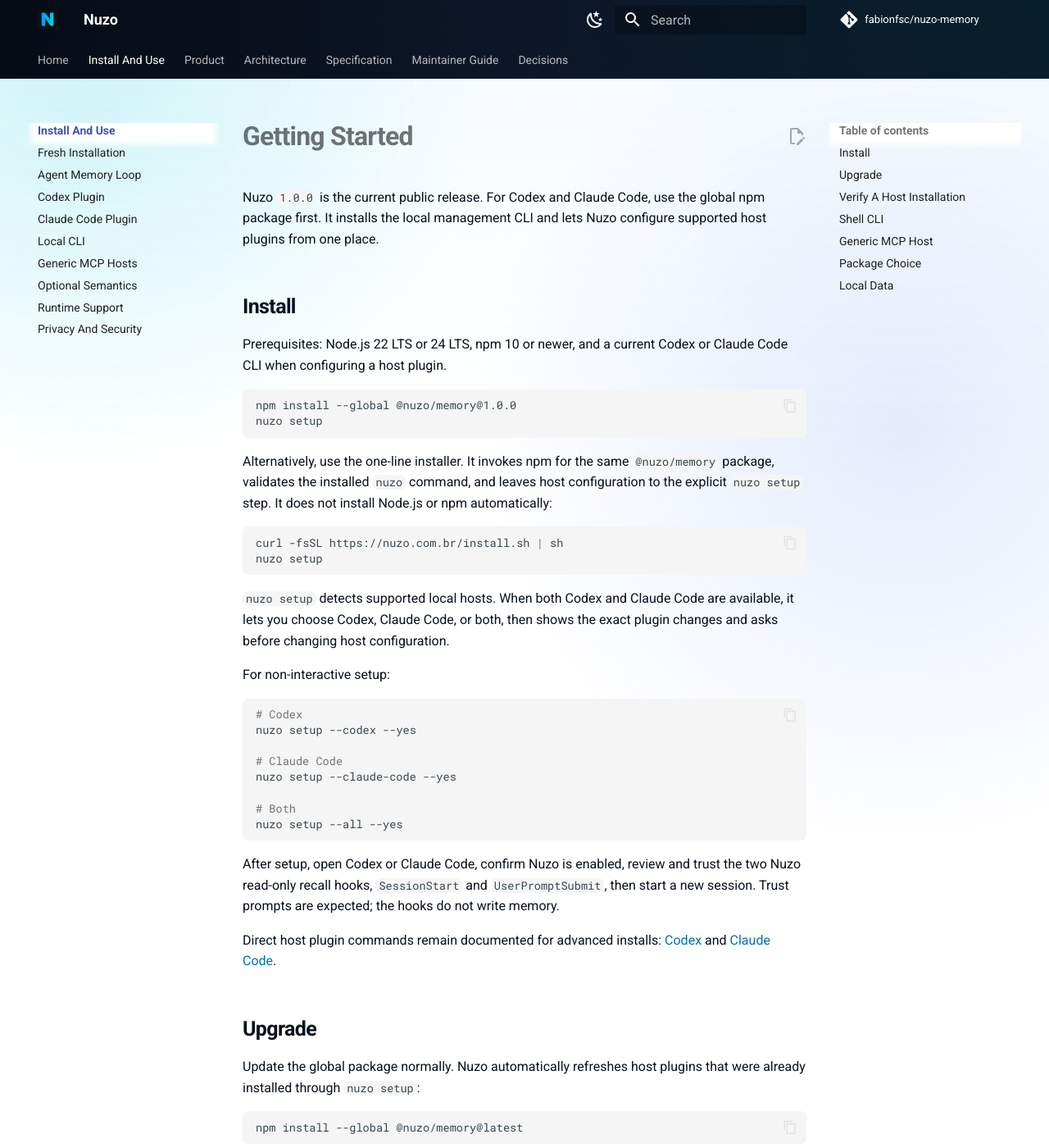
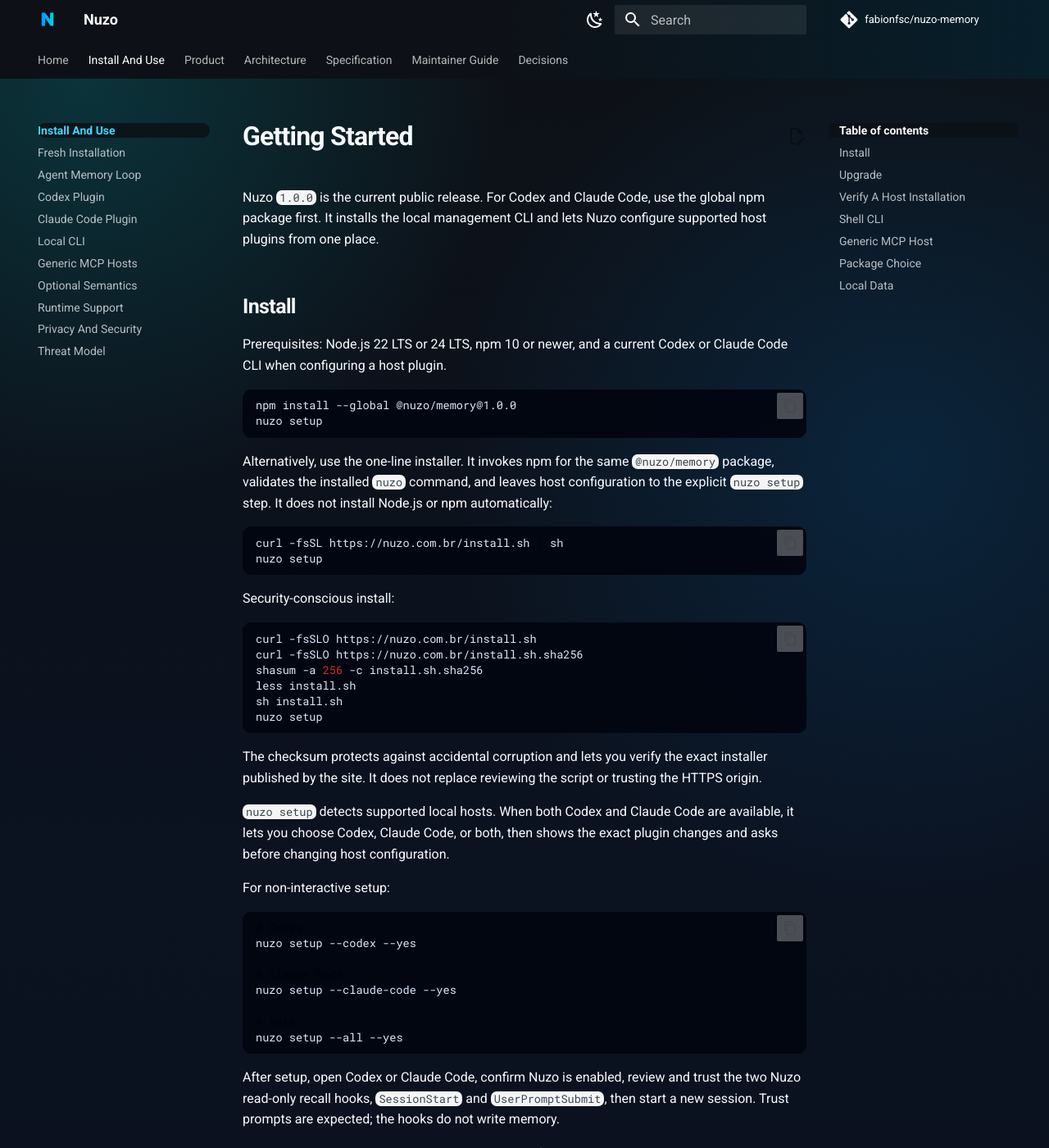
Before and after one commit to fabionfsc/nuzo-memory, an MkDocs documentation site: the page built from docs/getting-started/index.md, in a window 1280 px wide and 1400 px high. Shown: the whole window at 82% size. Built offline with MkDocs 1.6.1 and Material for MkDocs 9.7.7, drawn with Linux system fonts in a browser that asks for light colours; comment, search, counter and statistics services are not loaded.

Commit message:
docs: harden public trust guidance
Align the public site with the logo palette, document installer verification and threat boundaries, and track follow-up memory hygiene/security work.

````diff
--- a/docs/assets/stylesheets/extra.css
+++ b/docs/assets/stylesheets/extra.css
@@ -1,33 +1,48 @@
 :root {
-  --md-primary-fg-color: #080f1f;
+  --md-primary-fg-color: #0d1117;
   --md-accent-fg-color: #00d1da;
-  --nuzo-bg: #f7fbff;
-  --nuzo-ink: #07111f;
-  --nuzo-muted: #5c6b80;
-  --nuzo-border: rgba(9, 20, 38, 0.12);
-  --nuzo-border-strong: rgba(9, 20, 38, 0.2);
-  --nuzo-card: rgba(255, 255, 255, 0.82);
-  --nuzo-card-solid: #ffffff;
+  --md-default-bg-color: #0d1117;
+  --md-default-fg-color: #f8fbff;
+  --md-default-fg-color--light: #c5cedb;
+  --md-default-fg-color--lighter: #aeb8c7;
+  --md-code-bg-color: rgba(255, 255, 255, 0.07);
+  --md-code-fg-color: #dbeafe;
+  --md-code-hl-color: rgba(0, 209, 218, 0.16);
+  --nuzo-logo-bg: #0d1117;
+  --nuzo-bg: #0d1117;
+  --nuzo-ink: #f8fbff;
+  --nuzo-muted: #aeb8c7;
+  --nuzo-border: rgba(255, 255, 255, 0.14);
+  --nuzo-border-strong: rgba(255, 255, 255, 0.26);
+  --nuzo-card: rgba(13, 17, 23, 0.82);
+  --nuzo-card-solid: #111827;
   --nuzo-cyan: #00d1da;
   --nuzo-teal: #00a7b5;
   --nuzo-blue: #2563eb;
   --nuzo-green: #10b981;
   --nuzo-violet: #8b5cf6;
-  --nuzo-shadow: 0 24px 80px rgba(15, 23, 42, 0.12);
-  --nuzo-shadow-soft: 0 14px 36px rgba(15, 23, 42, 0.08);
+  --nuzo-shadow: 0 24px 80px rgba(0, 0, 0, 0.36);
+  --nuzo-shadow-soft: 0 14px 36px rgba(0, 0, 0, 0.26);
   --nuzo-radius: 1.25rem;
 }
 
 .md-header,
 .md-tabs {
-  background: linear-gradient(90deg, #060b16 0%, #0d1829 55%, #071f2b 100%);
+  background: linear-gradient(90deg, #0d1117 0%, #0d1117 48%, #071f2b 100%);
+}
+
+.md-container,
+.md-content,
+.md-sidebar,
+.md-sidebar__scrollwrap {
+  background: transparent;
 }
 
 .md-main {
   background:
-    radial-gradient(circle at 8% 0%, rgba(0, 209, 218, 0.16), transparent 24rem),
-    radial-gradient(circle at 86% 14%, rgba(37, 99, 235, 0.12), transparent 26rem),
-    linear-gradient(180deg, rgba(247, 251, 255, 0.92), rgba(255, 255, 255, 1) 24rem);
+    radial-gradient(circle at 8% 0%, rgba(0, 209, 218, 0.18), transparent 26rem),
+    radial-gradient(circle at 86% 14%, rgba(0, 153, 255, 0.14), transparent 28rem),
+    linear-gradient(180deg, #0d1117 0%, #0b1220 48rem, #0d1117 100%);
 }
 
 .md-typeset {
@@ -37,6 +52,7 @@
 .md-typeset h1,
 .md-typeset h2,
 .md-typeset h3 {
+  color: var(--nuzo-ink);
   font-weight: 800;
   letter-spacing: -0.025em;
 }
@@ -46,7 +62,7 @@
 }
 
 .md-typeset a {
-  color: #006eb8;
+  color: #38d9ff;
 }
 
 .md-typeset a:hover {
@@ -60,17 +76,77 @@
 }
 
 .md-typeset table:not([class]) th {
-  background: #091426;
+  background: #0d1117;
   color: #ffffff;
 }
 
+.md-typeset table:not([class]) tr {
+  background-color: rgba(13, 17, 23, 0.78);
+}
+
+.md-typeset table:not([class]) tr:nth-child(2n) {
+  background-color: rgba(17, 24, 39, 0.72);
+}
+
+.md-typeset table:not([class]) td {
+  border-top-color: rgba(255, 255, 255, 0.08);
+}
+
 .md-typeset code {
+  background-color: var(--md-code-bg-color);
+  color: var(--md-code-fg-color);
   border-radius: 0.35rem;
+}
+
+.md-typeset pre,
+.md-typeset .highlight {
+  background: rgba(3, 7, 18, 0.82);
+  border-radius: 0.55rem;
+}
+
+.md-typeset pre > code,
+.md-typeset .highlight code {
+  background: transparent;
+  color: #dbeafe;
 }
 
 .md-typeset .admonition,
 .md-typeset details {
   border-radius: 0.9rem;
+}
+
+.md-nav {
+  color: var(--nuzo-muted);
+}
+
+.md-nav__title {
+  color: var(--nuzo-ink);
+  background: transparent !important;
+  box-shadow: none !important;
+}
+
+.md-nav__link {
+  border-radius: 0.45rem;
+  color: rgba(248, 251, 255, 0.72);
+  background: transparent !important;
+  box-shadow: none !important;
+}
+
+.md-nav__link:is(:focus, :hover),
+.md-nav__link--active,
+.md-nav__item .md-nav__link--active {
+  color: #38d9ff;
+  background: rgba(0, 209, 218, 0.08) !important;
+  box-shadow: none !important;
+}
+
+.md-sidebar .md-nav__title,
+.md-sidebar .md-nav__link--active {
+  background-color: rgba(13, 17, 23, 0.86) !important;
+}
+
+.md-search__form {
+  background-color: rgba(255, 255, 255, 0.08);
 }
 
 .nuzo-landing {
@@ -84,8 +160,8 @@
   border: 1px solid var(--nuzo-border);
   border-radius: calc(var(--nuzo-radius) + 0.4rem);
   background:
-    linear-gradient(135deg, rgba(255, 255, 255, 0.96), rgba(240, 253, 255, 0.78)),
-    radial-gradient(circle at 80% 20%, rgba(0, 209, 218, 0.3), transparent 18rem);
+    linear-gradient(135deg, rgba(13, 17, 23, 0.98), rgba(7, 31, 43, 0.9)),
+    radial-gradient(circle at 80% 20%, rgba(0, 209, 218, 0.22), transparent 18rem);
   box-shadow: var(--nuzo-shadow);
   overflow: hidden;
   isolation: isolate;
@@ -123,7 +199,7 @@
 .nuzo-eyebrow,
 .nuzo-card-kicker {
   margin: 0 0 0.55rem;
-  color: #047481;
+  color: #00d1da;
   font-size: 0.74rem;
   font-weight: 800;
   letter-spacing: 0.12em;
@@ -133,7 +209,7 @@
 .md-typeset .nuzo-landing h1 {
   max-width: 14ch;
   margin: 0;
-  color: #06101f;
+  color: #f8fbff;
   font-size: clamp(2.35rem, 6vw, 4.25rem);
   line-height: 0.96;
   overflow-wrap: normal;
@@ -161,10 +237,10 @@
   justify-content: center;
   min-height: 2.65rem;
   padding: 0.62rem 1rem;
-  border: 1px solid rgba(6, 16, 31, 0.92);
+  border: 1px solid rgba(0, 209, 218, 0.5);
   border-radius: 999rem;
-  background: #06101f;
-  box-shadow: 0 12px 28px rgba(6, 16, 31, 0.18);
+  background: linear-gradient(135deg, #00d1da, #0099ff);
+  box-shadow: 0 12px 28px rgba(0, 153, 255, 0.24);
   color: #ffffff;
   font-size: 0.86rem;
   font-weight: 800;
@@ -173,22 +249,23 @@
 }
 
 .md-typeset .nuzo-button:hover {
-  background: #0b1729;
-  box-shadow: 0 16px 34px rgba(6, 16, 31, 0.22);
+  background: linear-gradient(135deg, #20e4ef, #2aa8ff);
+  box-shadow: 0 16px 34px rgba(0, 153, 255, 0.32);
   color: #ffffff;
   transform: translateY(-1px);
 }
 
 .md-typeset .nuzo-button--secondary {
-  border-color: var(--nuzo-border-strong);
-  background: rgba(255, 255, 255, 0.72);
+  border-color: rgba(0, 209, 218, 0.34);
+  background: rgba(255, 255, 255, 0.06);
   box-shadow: none;
-  color: #06101f;
+  color: #f8fbff;
 }
 
 .md-typeset .nuzo-button--secondary:hover {
-  background: #ffffff;
-  color: #06101f;
+  border-color: rgba(0, 209, 218, 0.62);
+  background: rgba(0, 209, 218, 0.12);
+  color: #f8fbff;
 }
 
 .nuzo-trust-strip {
@@ -205,7 +282,7 @@
   padding: 0.42rem 0.62rem;
   border: 1px solid var(--nuzo-border);
   border-radius: 999rem;
-  background: rgba(255, 255, 255, 0.62);
+  background: rgba(255, 255, 255, 0.06);
   color: var(--nuzo-muted);
   font-size: 0.76rem;
 }
@@ -256,7 +333,10 @@
   overflow-x: auto;
 }
 
+.md-typeset .nuzo-terminal pre code,
 .md-typeset .nuzo-terminal code {
+  background: transparent;
+  color: #dbeafe;
   white-space: pre;
 }
 
@@ -338,7 +418,7 @@
   padding: 1rem;
   border: 1px solid var(--nuzo-border);
   border-radius: var(--nuzo-radius);
-  background: linear-gradient(180deg, rgba(255, 255, 255, 0.92), rgba(246, 252, 255, 0.82));
+  background: linear-gradient(180deg, rgba(17, 24, 39, 0.94), rgba(13, 17, 23, 0.9));
   box-shadow: var(--nuzo-shadow-soft);
 }
 
@@ -348,7 +428,7 @@
   padding: 0.22rem 0.48rem;
   border-radius: 999rem;
   background: rgba(0, 209, 218, 0.14);
-  color: #047481;
+  color: #00d1da;
   font-size: 0.72rem;
   font-weight: 800;
 }
@@ -391,28 +471,28 @@
 }
 
 [data-md-color-scheme="slate"] {
-  --nuzo-bg: #07111f;
-  --nuzo-ink: #edf6ff;
-  --nuzo-muted: #aab8cc;
+  --nuzo-bg: #0d1117;
+  --nuzo-ink: #f8fbff;
+  --nuzo-muted: #aeb8c7;
   --nuzo-border: rgba(255, 255, 255, 0.14);
-  --nuzo-border-strong: rgba(255, 255, 255, 0.24);
-  --nuzo-card: rgba(11, 23, 41, 0.76);
-  --nuzo-card-solid: #0b1729;
-  --nuzo-shadow: 0 24px 80px rgba(0, 0, 0, 0.32);
-  --nuzo-shadow-soft: 0 14px 36px rgba(0, 0, 0, 0.22);
+  --nuzo-border-strong: rgba(255, 255, 255, 0.26);
+  --nuzo-card: rgba(13, 17, 23, 0.82);
+  --nuzo-card-solid: #111827;
+  --nuzo-shadow: 0 24px 80px rgba(0, 0, 0, 0.36);
+  --nuzo-shadow-soft: 0 14px 36px rgba(0, 0, 0, 0.26);
 }
 
 [data-md-color-scheme="slate"] .md-main {
   background:
-    radial-gradient(circle at 8% 0%, rgba(0, 209, 218, 0.12), transparent 24rem),
-    radial-gradient(circle at 86% 14%, rgba(139, 92, 246, 0.12), transparent 26rem),
-    linear-gradient(180deg, #07111f, #0b1220 28rem);
+    radial-gradient(circle at 8% 0%, rgba(0, 209, 218, 0.18), transparent 26rem),
+    radial-gradient(circle at 86% 14%, rgba(0, 153, 255, 0.14), transparent 28rem),
+    linear-gradient(180deg, #0d1117 0%, #0b1220 48rem, #0d1117 100%);
 }
 
 [data-md-color-scheme="slate"] .nuzo-landing {
   background:
-    linear-gradient(135deg, rgba(11, 23, 41, 0.98), rgba(8, 31, 43, 0.86)),
-    radial-gradient(circle at 80% 20%, rgba(0, 209, 218, 0.24), transparent 18rem);
+    linear-gradient(135deg, rgba(13, 17, 23, 0.98), rgba(7, 31, 43, 0.9)),
+    radial-gradient(circle at 80% 20%, rgba(0, 209, 218, 0.22), transparent 18rem);
 }
 
 [data-md-color-scheme="slate"] .md-typeset .nuzo-landing h1,
--- a/docs/getting-started/index.md
+++ b/docs/getting-started/index.md
@@ -23,6 +23,21 @@
 curl -fsSL https://nuzo.com.br/install.sh | sh
 nuzo setup
 ```
+
+Security-conscious install:
+
+```bash
+curl -fsSLO https://nuzo.com.br/install.sh
+curl -fsSLO https://nuzo.com.br/install.sh.sha256
+shasum -a 256 -c install.sh.sha256
+less install.sh
+sh install.sh
+nuzo setup
+```
+
+The checksum protects against accidental corruption and lets you verify the
+exact installer published by the site. It does not replace reviewing the script
+or trusting the HTTPS origin.
 
 `nuzo setup` detects supported local hosts. When both Codex and Claude Code are
 available, it lets you choose Codex, Claude Code, or both, then shows the exact
--- a/mkdocs.yml
+++ b/mkdocs.yml
@@ -85,6 +85,7 @@
       - Optional Semantics: operations/optional-semantics.md
       - Runtime Support: operations/runtime-support.md
       - Privacy And Security: operations/privacy-and-security.md
+      - Threat Model: operations/threat-model.md
   - Product:
       - Vision: product/vision.md
       - Positioning: product/positioning.md
````
Also changed, not shown: README.md (+13 -0 lines), docs/getting-started/clean-install.md (+11 -0 lines), docs/index.md (+6 -4 lines), docs/operations/github-pages.md (+5 -1 lines), docs/operations/threat-model.md (added, +103 -0 lines), 3 other files.
